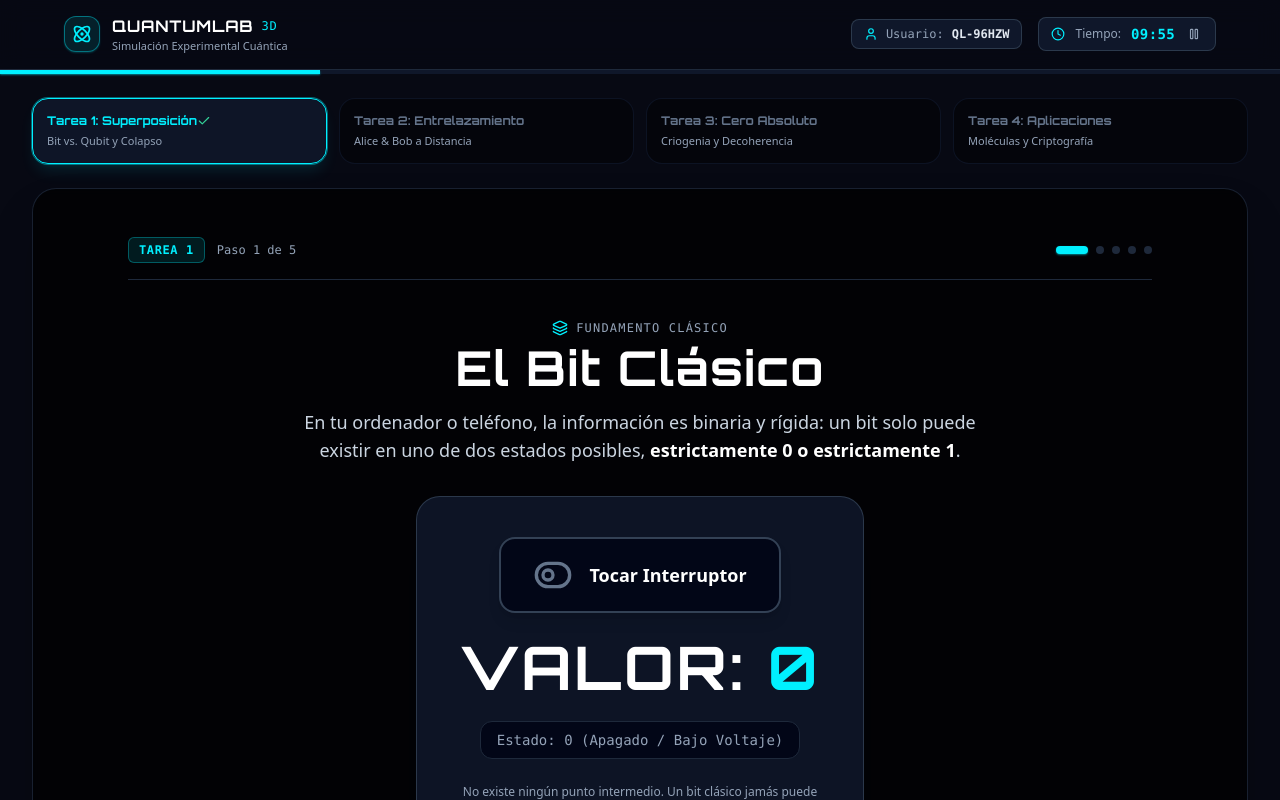
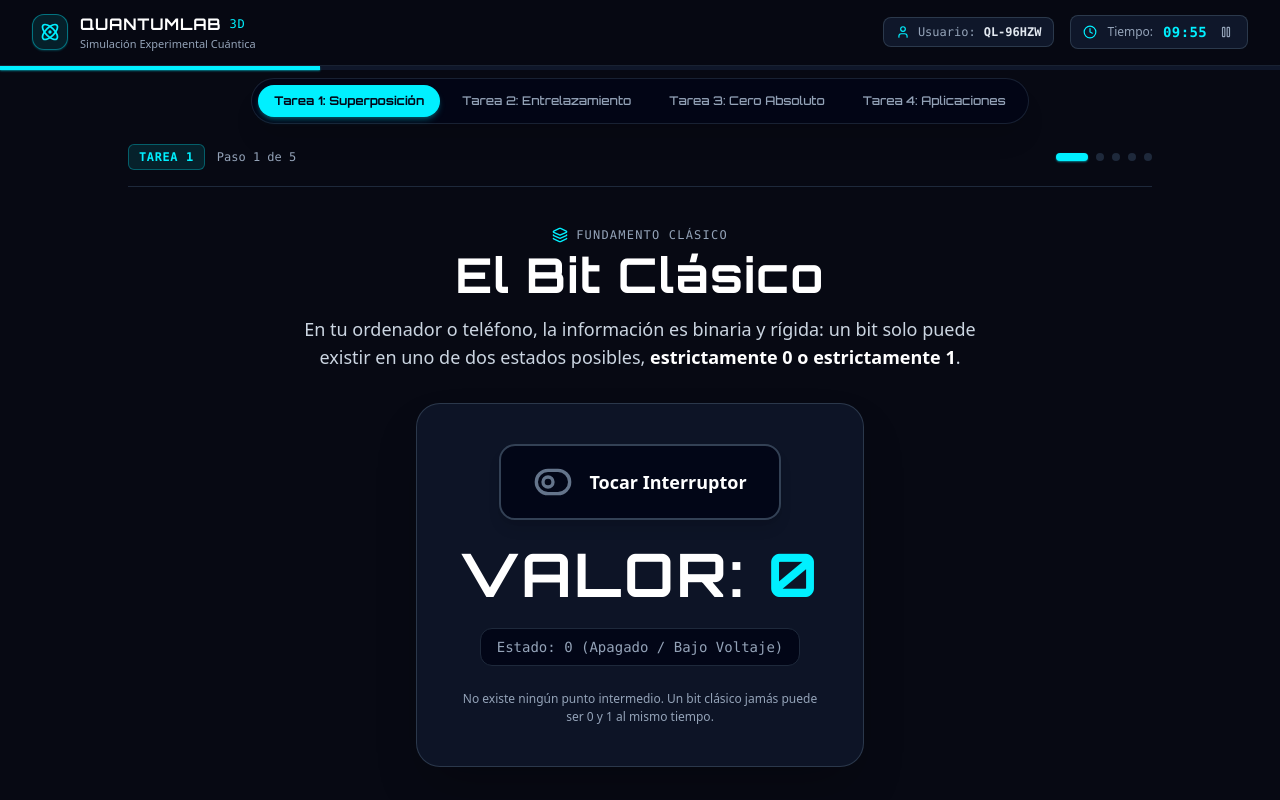
Before and after one commit to Gerbetwo/quantum-lab-3d, a Next.js app: page / in a window 1280 px wide. Shown: the top 800 px of the page. Built offline with nearby package versions, Linux system fonts and the light colour scheme.

Commit message:
feat: convert shell to fluid full-width spatial layout with floating task dock

```diff
--- a/src/app/page.tsx
+++ b/src/app/page.tsx
@@ -79,10 +79,11 @@ export default function Home() {
         />
       </div>
 
-      {/* Main Content Area */}
-      <main className="max-w-7xl w-full mx-auto px-4 sm:px-8 py-6 flex-1 flex flex-col gap-6">
-        {/* Step Navigation Tabs */}
-        <div className="grid grid-cols-2 sm:grid-cols-4 gap-3">
+      {/* Main Content Area: Fluid Full Width, Zero Side Gutters */}
+      <main className="w-full px-3 sm:px-6 py-2 flex-1 flex flex-col gap-3">
+        {/* Sleek Floating Task Selector Dock */}
+        <div className="flex items-center justify-center">
+          <div className="flex flex-wrap items-center justify-center gap-1.5 p-1.5 bg-slate-950/80 border border-slate-800/80 rounded-2xl sm:rounded-full backdrop-blur-md shadow-xl">
             {tabs.map((tab, idx) => {
               const isActive = activeTab === idx;
               const isDone = completedMissions.includes(idx);
@@ -90,28 +91,24 @@ export default function Home() {
                 <button
                   key={idx}
                   onClick={() => handleTabChange(idx)}
-                className={`p-3.5 rounded-2xl border text-left flex flex-col gap-1 transition-all ${
+                  className={`px-4 py-2 rounded-xl sm:rounded-full text-xs font-orbitron transition-all flex items-center gap-2 ${
                     isActive
-                    ? 'bg-slate-900/90 border-cyan text-white shadow-lg shadow-cyan/10 ring-1 ring-cyan/40'
+                      ? 'bg-cyan text-slate-950 font-bold shadow-md shadow-cyan/25'
                       : isDone
-                    ? 'bg-slate-950/80 border-slate-800 text-slate-300 hover:border-slate-700'
-                    : 'bg-black/40 border-slate-900/80 text-slate-500 hover:text-slate-400'
+                      ? 'text-emerald-400 hover:bg-slate-900/60 font-semibold'
+                      : 'text-slate-400 hover:text-slate-200 hover:bg-slate-900/40'
                   }`}
                 >
-                <div className="flex items-center justify-between text-xs font-orbitron font-semibold">
-                  <span className={isActive ? 'text-cyan' : isDone ? 'text-emerald-400' : ''}>
-                    {tab.title}
-                  </span>
-                  {isDone && <Check className="w-3.5 h-3.5 text-emerald-400" />}
-                </div>
-                <div className="text-[11px] font-sans text-slate-400">{tab.desc}</div>
+                  <span>{tab.title}</span>
+                  {isDone && !isActive && <Check className="w-3.5 h-3.5 text-emerald-400" />}
                 </button>
               );
             })}
           </div>
+        </div>
 
-        {/* Active Mission Render */}
-        <div className="flex-1 bg-black/70 border border-slate-800/80 rounded-3xl p-6 sm:p-10 shadow-2xl backdrop-blur-sm flex flex-col">
+        {/* Active Task Canvas Area: Full fluid container */}
+        <div className="flex-1 w-full flex flex-col">
           {activeTab === 0 && (
             <Mission1Superposition onComplete={() => handleMissionComplete(0)} />
           )}
--- a/src/components/Header.tsx
+++ b/src/components/Header.tsx
@@ -25,8 +25,8 @@ export default function Header({ timeLeft, isRunning, onToggleTimer }: Props) {
   };
 
   return (
-    <header className="sticky top-0 z-40 bg-[#070913]/95 backdrop-blur-md border-b border-slate-800 px-4 sm:px-8 py-3.5">
-      <div className="max-w-6xl mx-auto flex justify-between items-center">
+    <header className="sticky top-0 z-40 bg-[#070913]/90 backdrop-blur-md border-b border-slate-800/80 px-4 sm:px-8 py-3 w-full">
+      <div className="w-full flex justify-between items-center">
         {/* Brand */}
         <div className="flex items-center gap-3">
           <div className="w-9 h-9 rounded-xl bg-cyan/10 border border-cyan/40 flex items-center justify-center text-cyan shadow-sm shadow-cyan/20">
```
Lines whose indentation alone changed are shown as unchanged.
